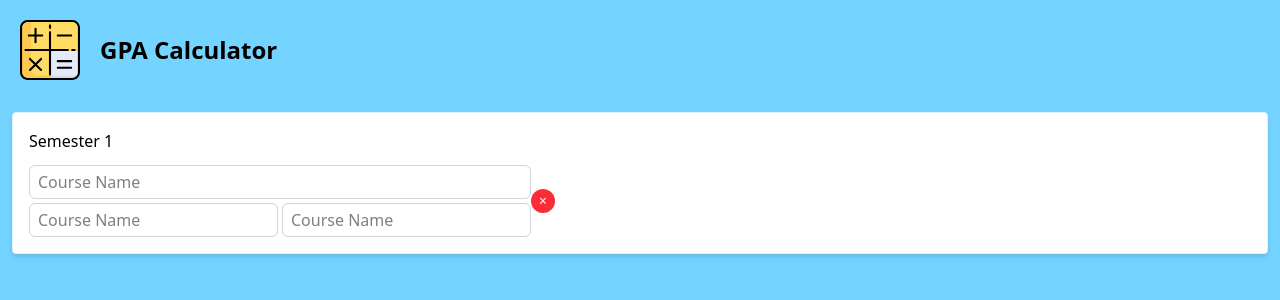
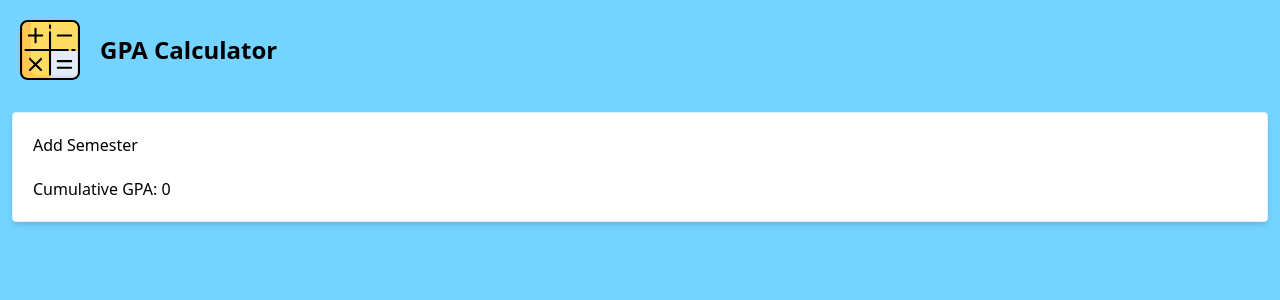
Before and after one commit to Atadewa/learning-react, a React (Vite) app in the folder 6-gpa-calculator/: page / in a window 1280 px wide. Shown: the top 300 px of the page. Built offline with nearby package versions, Linux system fonts and the light colour scheme.

Commit message:
feat: temporarily complete the main features of the GPA Calculator

```diff
--- a/6-gpa-calculator/src/App.jsx
+++ b/6-gpa-calculator/src/App.jsx
@@ -1,41 +1,147 @@
-/* eslint-disable no-unused-vars */
 import { useState } from 'react';
 import Logo from './assets/calculator.svg';
 
 export default function App() {
-  const [semester, setSemester] = useState(1);
+  const [semesters, setSemesters] = useState([]);
+
+  function handleAddSemester(){
+    const newSemester = {
+      id: Date.now(),
+      name: `Semester ${semesters.length + 1}`,
+      courses: []
+    }
+
+    setSemesters([...semesters, newSemester]);
+  }
+
+  function handleDeleteSemester(id){
+    setSemesters(semesters.filter((semester) => semester.id !== id));
+  }
+
+  function handleAddCourse(semesterId){
+    const newCourse = {
+      id: Date.now(),
+      name: '',
+      grade: 0,
+      credit: 0
+    }
+
+    setSemesters(
+      semesters.map((semester) =>
+        semester.id === semesterId
+        ? {
+            ...semester,
+              courses: [...semester.courses, newCourse],
+          } : semester
+      )
+    );
+  }
+
+  function handleDeleteCourse(semesterId, courseId){
+    setSemesters(semesters.map((semester) =>
+      semester.id === semesterId
+        ? {
+          ...semester,
+          courses: semester.courses.filter((course) => course.id !== courseId),
+        } : semester
+      )
+    );
+  }
+
+  function handleCourseChange(semesterId, courseId, field, value){
+    setSemesters(semesters.map((semester) =>
+      semester.id === semesterId
+        ? {
+          ...semester,
+          courses: semester.courses.map((course) =>
+            course.id === courseId
+              ? {
+                ...course, [field]: field === 'credit' || field === 'grade' ? parseFloat(value) : value
+              } : course
+            ),
+        } : semester
+      )
+    );
+  }
+
+  function calculateGPA(courses){
+    const totalCredits = courses.reduce((sum, course) => sum + (course.credit || 0), 0);
+    const totalPoints = courses.reduce((sum, course) => sum + (course.grade || 0) * (course.credit || 0), 0);
+
+    return totalCredits === 0 ? 0 : (totalPoints/totalCredits).toFixed(2);
+  }
+
+  function calculateCumulativeGPA() {
+    const allCourses = semesters.flatMap((semester) => semester.courses);
+    return calculateGPA(allCourses);
+  }
+
   return (
     <>
-      <Header />
+      <header className='w-full p-5 flex items-center justify-start gap-5'>
+        <img src={Logo} alt="" className='w-15'/>
+        <p className='text-2xl font-bold'>GPA Calculator</p>
+      </header>
 
       <div className='bg-white border border-sky-100 rounded m-3 shadow-md'>
-        <div className='p-4'>
-          <h1 className='mb-3'>Semester {semester}</h1>
-          <div className='flex items-center'>
-            <div className='grid grid-cols-2 gap-1'>
-              <input type="text" placeholder='Course Name' className='col-span-2 w-full'/>
-              <input type="text" placeholder='Course Name'/>
-              <input type="text" placeholder='Course Name'/>
+        <button type="button" className=" mt-5 mx-5 btn-add" onClick={handleAddSemester}>Add Semester</button>
+
+        {semesters.map((semester) => (
+          <div key={semester.id} className='p-5'>
+            <div className='flex justify-between items-center'>
+              <h2 className='text-xl font-bold'>{semester.name}</h2>
+
+              <button
+                onClick={() => handleDeleteSemester(semester.id)} className='btn-delete w-fit px-4'
+              >
+                Delete Semester
+              </button>
             </div>
-            <DeleteButton />
+
+            <div>
+              <button className='btn-add mt-4' onClick={() => handleAddCourse(semester.id)}>Add Course</button>
+
+              <ul className=''>
+                {semester.courses.map((course) => (
+                  <li key={course.id} className='grid w-full grid-flow-col'>
+                    <input
+                      type="text"
+                      placeholder='Course Name'
+                      value={course.name}
+                      onChange={(e) => handleCourseChange(semester.id, course.id, 'name', e.target.value)}
+                      />
+                    <select
+                      name="grade"
+                      value={course.grade || "0"}
+                      onChange={(e) => handleCourseChange(semester.id, course.id, 'grade', e.target.value)}
+                      >
+                        <option value="4">A</option>
+                        <option value="3.5">B+</option>
+                        <option value="3">B</option>
+                        <option value="2.5">C+</option>
+                        <option value="2">C</option>
+                        <option value="1.5">D+</option>
+                        <option value="1">D</option>
+                        <option value="0">E</option>
+                    </select>
+                    <input
+                      type="number"
+                      placeholder='Credit'
+                      value={course.credit || '0'}
+                      onChange={(e) => handleCourseChange(semester.id, course.id, 'credit', e.target.value)}
+                    />
+                    <button type="button" className='btn-delete' onClick={() => handleDeleteCourse(semester.id, course.id)}>&times;</button>
+                  </li>
+                ))}
+              </ul>
+            </div>
+
+            <p>GPA {semester.name}: {calculateGPA(semester.courses)}</p>
           </div>
-        </div>
+        ))}
+
+        <p className='m-5'>Cumulative GPA: {calculateCumulativeGPA()}</p>
       </div>
     </>
   )
 }
-
-function DeleteButton(){
-  return(
-    <button type="button" className='btn-delete' onClick={() => console.log('tes')}>&times;</button>
-  );
-}
-
-function Header(){
-  return(
-    <header className='w-full p-5 flex items-center justify-start gap-5'>
-      <img src={Logo} alt="" className='w-15'/>
-      <p className='text-2xl font-bold'>GPA Calculator</p>
-    </header>
-  );
-}
```
